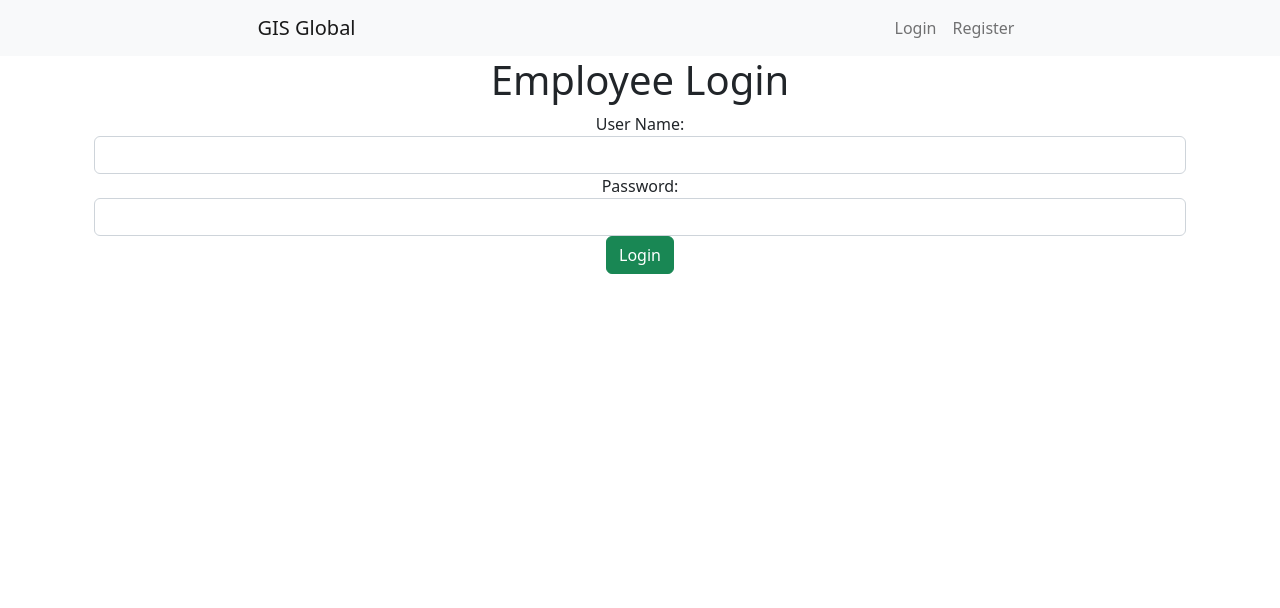
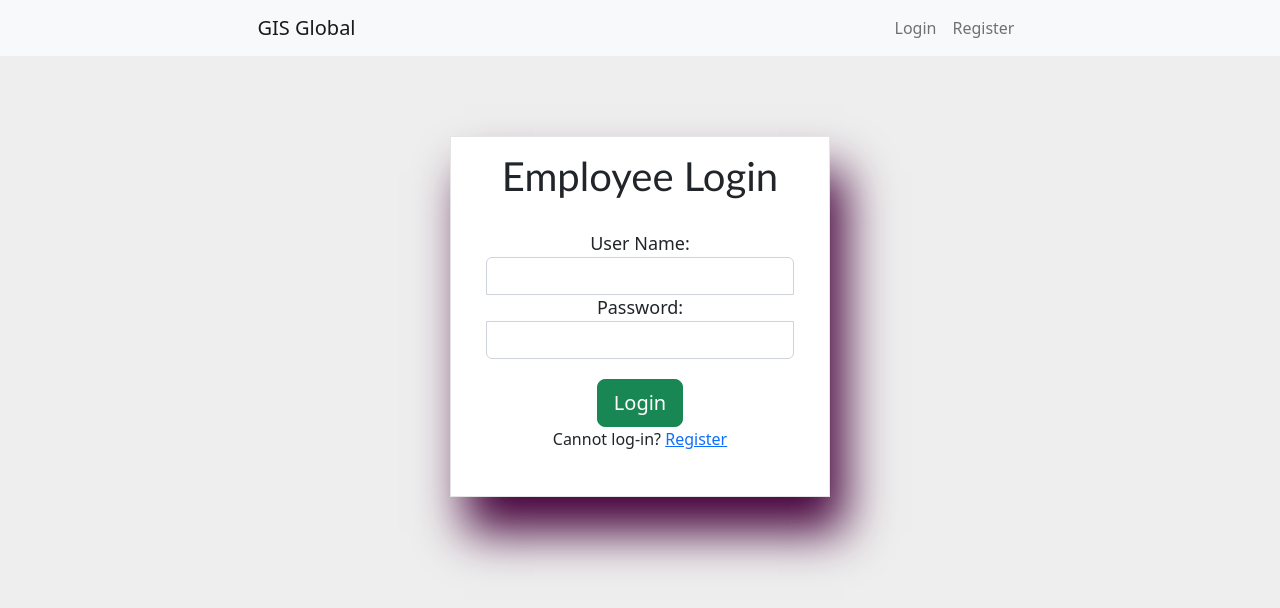
Before and after one commit to kaushal2205/training-frontend, a React (Create React App) app: page /login in a window 1280 px wide. Shown: the top 608 px of the page. Built offline with nearby package versions, Linux system fonts and the light colour scheme.

Commit message:
Changes made to login page

```diff
--- a/src/Components/Login.js
+++ b/src/Components/Login.js
@@ -1,5 +1,5 @@
 import React,{Component} from "react";
-
+import './login.css';
 import AuthenticationService from "../Services/AuthenticationService";
 
 const required = (value) => {
@@ -70,9 +70,10 @@ export default class Login extends Component{
     render(){
         return(
             <div>
-                <h1>Employee Login</h1>
+
                 <div className="container">
-                    <form>
+                    <form className="form-signin">
+                    <h1 className="form-signin-heading">Employee Login</h1>
                     {this.state.hasLoginFailed && <div className="alert alert-warning">Invalid Credentials</div>}
                     {this.state.showSuccessMessage && <div>Login Sucessful</div>}
                     <div className = "form-group">
@@ -85,7 +86,10 @@ export default class Login extends Component{
                     <input type="password" name="password" className="form-control" value={this.state.password}
                         onChange={this.handleChange} validations={[required]}/>
                     </div>
-                    <button className="btn btn-success" onClick={this.checkLogin}>Login</button>
+                    <button className="btn btn-lg btn-success" onClick={this.checkLogin}>Login</button>
+                     <div className="form-group">
+                        Cannot log-in? <a href="/register">Register</a>
+                     </div>
                     </form>
                 </div>
             </div>
--- /dev/null
+++ b/src/Components/login.css
@@ -0,0 +1,48 @@
+body {
+	background: #eee !important;
+}
+
+.container {
+	margin-top: 80px;
+  margin-bottom: 80px;
+}
+
+.form-signin {
+  max-width: 380px;
+  padding: 15px 35px 45px;
+  margin: 0 auto;
+  background-color: #fff;
+  border: 1px solid rgba(0,0,0,0.1);
+  box-shadow: 15px 35px 45px rgb(70, 3, 60);
+
+}
+
+  .form-signin-heading
+	 {
+	  margin-bottom: 30px;
+      font-family: 'Gill Sans', 'Gill Sans MT', Calibri, 'Trebuchet MS', sans-serif;
+	}
+
+
+
+	.form-control {
+	  position: relative;
+	  font-size: 16px;
+	  height: auto;
+	  padding: 10px;
+    }
+
+	input[type="text"] {
+	  margin-bottom: -1px;
+	  border-bottom-left-radius: 0;
+	  border-bottom-right-radius: 0;
+	}
+
+	input[type="password"] {
+	  margin-bottom: 20px;
+	  border-top-left-radius: 0;
+	  border-top-right-radius: 0;
+	}
+ label{
+    font-size: large;
+ }
```
